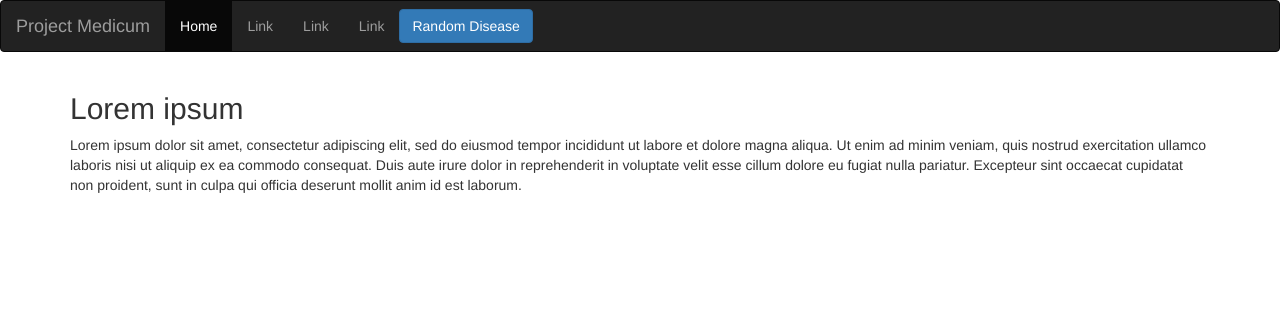
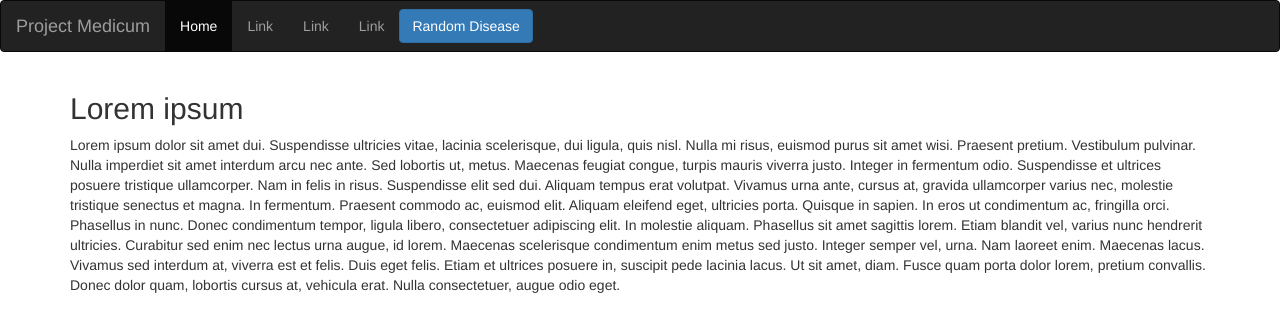
Before and after one commit to ProjectMedicum/projectmedicum.github.io, a plain HTML site: page index.html in a window 1280 px wide. Drawn offline with nearby package versions, Linux system fonts and the light colour scheme.

Commit message:
Aktualizacja Lorem Ipsum

```diff
--- a/index.html
+++ b/index.html
@@ -5,7 +5,8 @@
 	<title>Medicum</title>
 	<base href="Disease/Diseases.html">
 	<meta charset="UTF-8">
-    <link rel='stylesheet prefetch' href='https://cdnjs.cloudflare.com/ajax/libs/twitter-bootstrap/3.3.7/css/bootstrap.min.css'>
+	<link href='https://cdnjs.cloudflare.com/ajax/libs/twitter-bootstrap/3.3.7/css/bootstrap.min.css' rel=
+	'stylesheet prefetch'>
 	<script type="text/javascript">
 	                     //src="RandomPage.js"
 
@@ -68,10 +69,18 @@
 		<h2>Lorem ipsum</h2>
 
 
-		<p>Lorem ipsum dolor sit amet, consectetur adipiscing elit, sed do eiusmod tempor incididunt ut labore et dolore
-		magna aliqua. Ut enim ad minim veniam, quis nostrud exercitation ullamco laboris nisi ut aliquip ex ea commodo
-		consequat. Duis aute irure dolor in reprehenderit in voluptate velit esse cillum dolore eu fugiat nulla pariatur.
-		Excepteur sint occaecat cupidatat non proident, sunt in culpa qui officia deserunt mollit anim id est laborum.</p>
+		<p>Lorem ipsum dolor sit amet dui. Suspendisse ultricies vitae, lacinia scelerisque, dui ligula, quis nisl. Nulla mi
+		risus, euismod purus sit amet wisi. Praesent pretium. Vestibulum pulvinar. Nulla imperdiet sit amet interdum arcu nec
+		ante. Sed lobortis ut, metus. Maecenas feugiat congue, turpis mauris viverra justo. Integer in fermentum odio.
+		Suspendisse et ultrices posuere tristique ullamcorper. Nam in felis in risus. Suspendisse elit sed dui. Aliquam
+		tempus erat volutpat. Vivamus urna ante, cursus at, gravida ullamcorper varius nec, molestie tristique senectus et
+		magna. In fermentum. Praesent commodo ac, euismod elit. Aliquam eleifend eget, ultricies porta. Quisque in sapien. In
+		eros ut condimentum ac, fringilla orci. Phasellus in nunc. Donec condimentum tempor, ligula libero, consectetuer
+		adipiscing elit. In molestie aliquam. Phasellus sit amet sagittis lorem. Etiam blandit vel, varius nunc hendrerit
+		ultricies. Curabitur sed enim nec lectus urna augue, id lorem. Maecenas scelerisque condimentum enim metus sed justo.
+		Integer semper vel, urna. Nam laoreet enim. Maecenas lacus. Vivamus sed interdum at, viverra est et felis. Duis eget
+		felis. Etiam et ultrices posuere in, suscipit pede lacinia lacus. Ut sit amet, diam. Fusce quam porta dolor lorem,
+		pretium convallis. Donec dolor quam, lobortis cursus at, vehicula erat. Nulla consectetuer, augue odio eget.</p>
 	</div>
 </body>
 </html>
```
Lines whose indentation alone changed are shown as unchanged.
